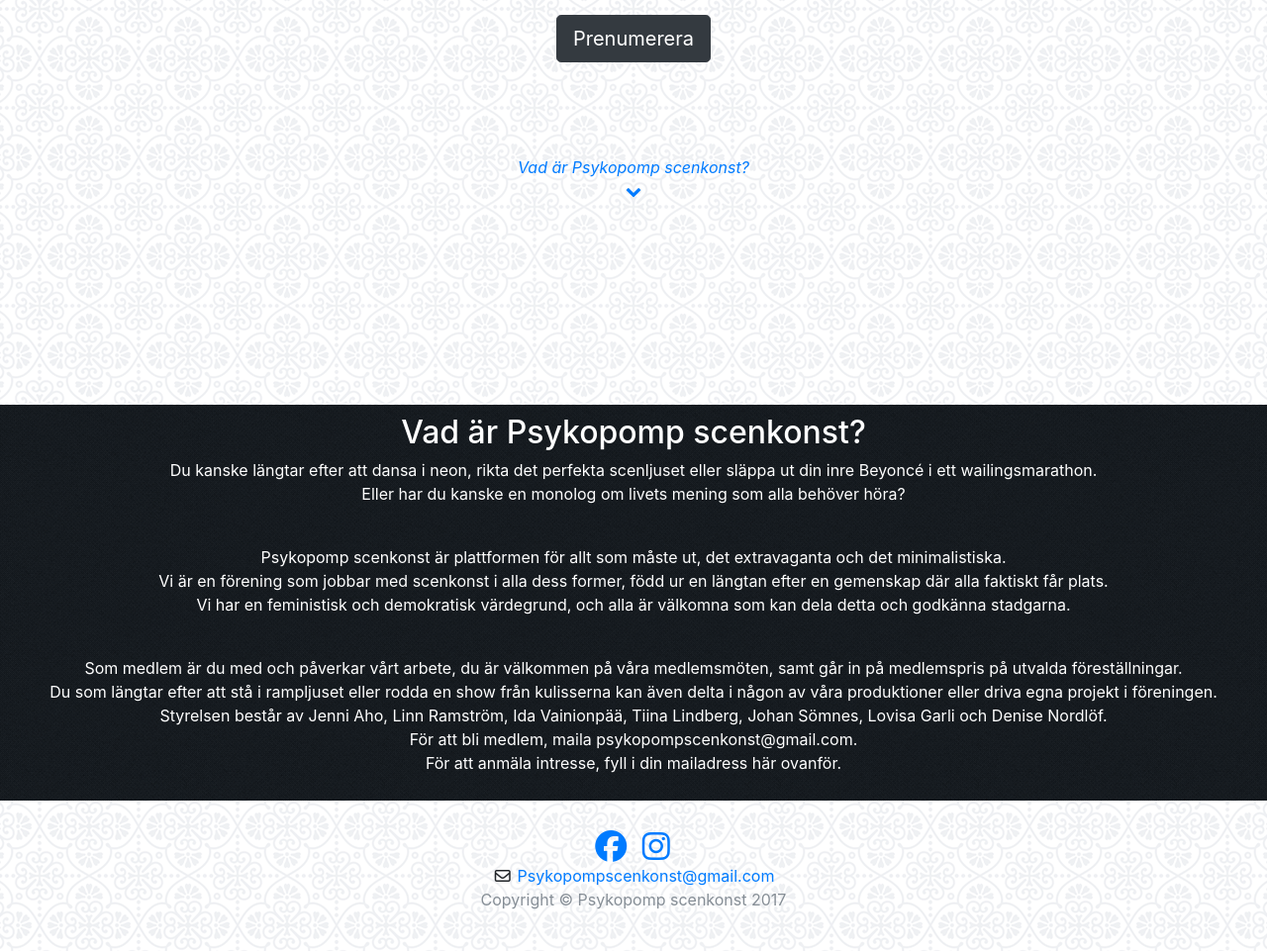
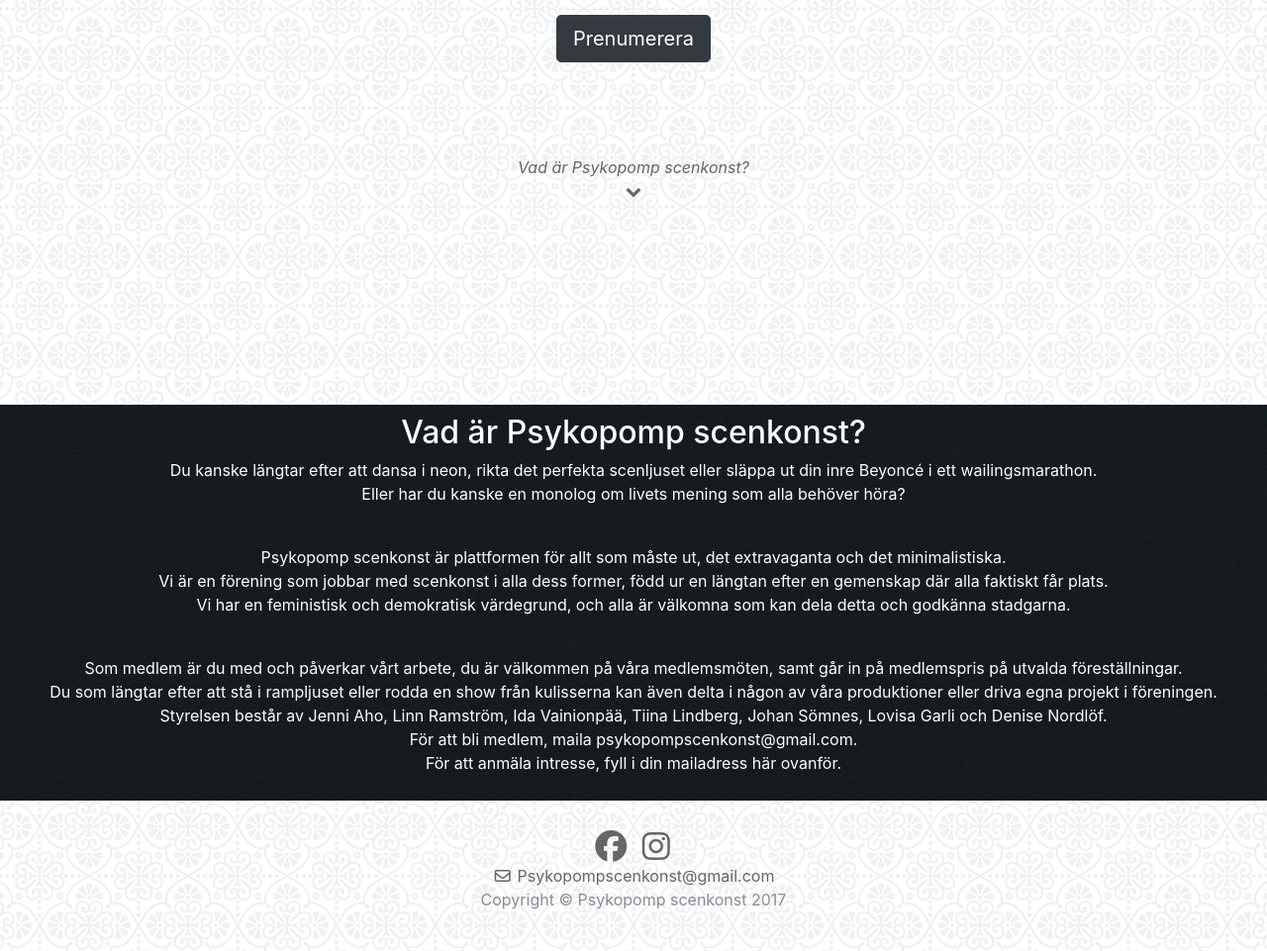
Before and after one commit to Octopod/psykopomp, a plain HTML site: page public/index.html in a window 1280 px wide. Shown: the part 391-1352 px from the top of the page at 99% size. Drawn offline with nearby package versions, Linux system fonts and the light colour scheme; files that its build step writes are made by us from their sources; files whose address does not match are found by name.

Commit message:
fixed styling of links a:link:hoover

```diff
--- a/public/css/stylish-portfolio.css
+++ b/public/css/stylish-portfolio.css
@@ -17,25 +17,13 @@ body {
     font-family: 'procionoregular', 'Source Sans Pro', 'Helvetica Neue', Helvetica, Arial, sans-serif;
 }
 
-a {
-    color: black;
+a:link { color:#666666;
+text-decoration:none;
 }
 
-a:link {
-    text-decoration: none;
-}
-
-a:visited {
-    text-decoration: none;
-}
-
-a:hover {
-    text-decoration: none;
-    color: black;
-}
-
-a:active {
-    text-decoration: none;
+a:link:hover {
+color:#000000;
+text-decoration : none;
 }
 
 #about-scroll {
--- a/public/index.html
+++ b/public/index.html
@@ -105,8 +105,7 @@
                 <a href="#"><i class="fa fa-instagram fa-fw fa-2x"></i></a>
               </li>
               <li>
-                <i class="fa fa-envelope-o fa-fw"></i>
-                <a href="mailto:Psykopompscenkonst@gmail.com">Psykopompscenkonst@gmail.com</a>
+                <a href="mailto:Psykopompscenkonst@gmail.com"><i class="fa fa-envelope-o fa-fw"></i> Psykopompscenkonst@gmail.com</a>
               </li>
 
               <li class="text-muted">Copyright &copy; Psykopomp scenkonst 2017</li>
```
